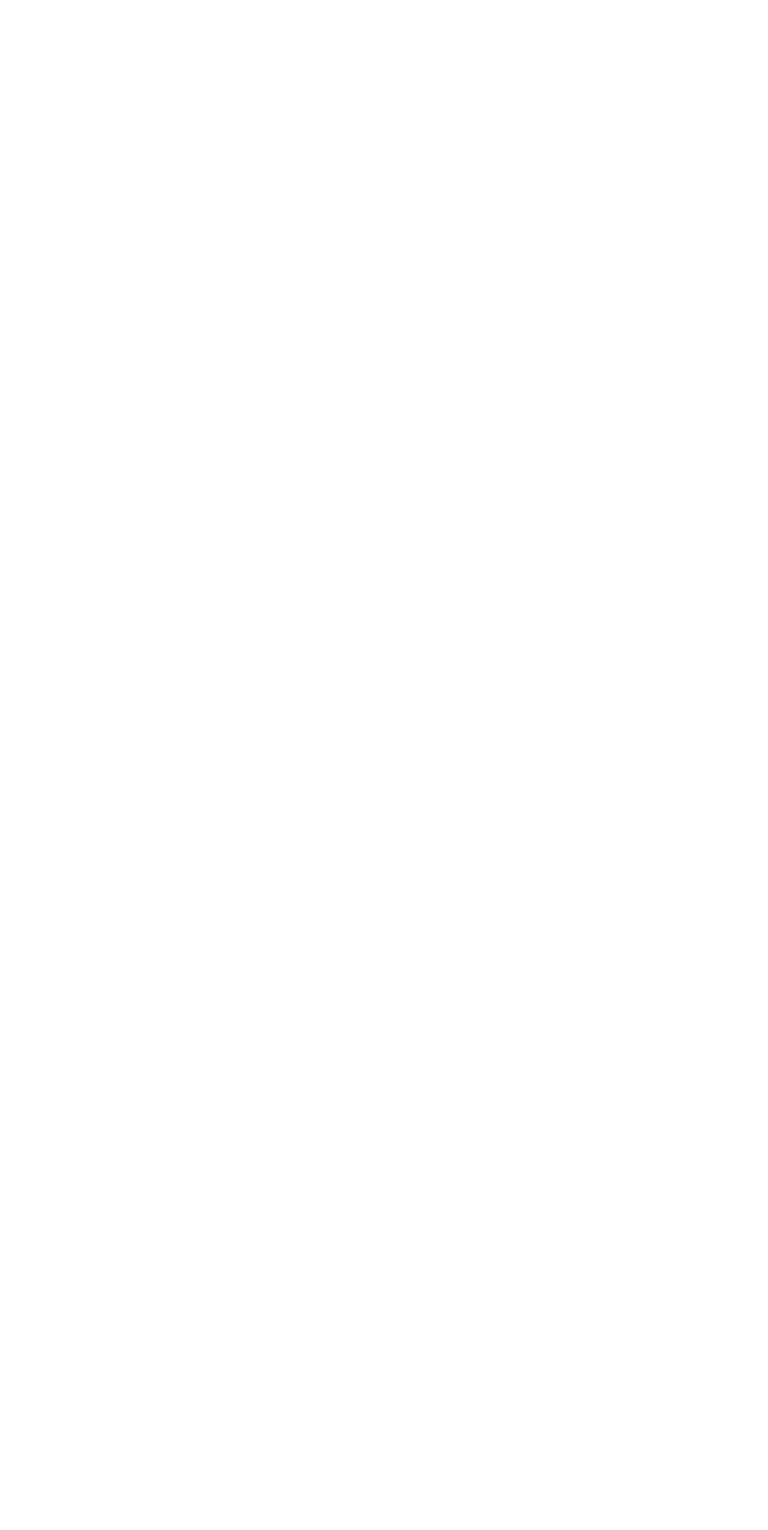
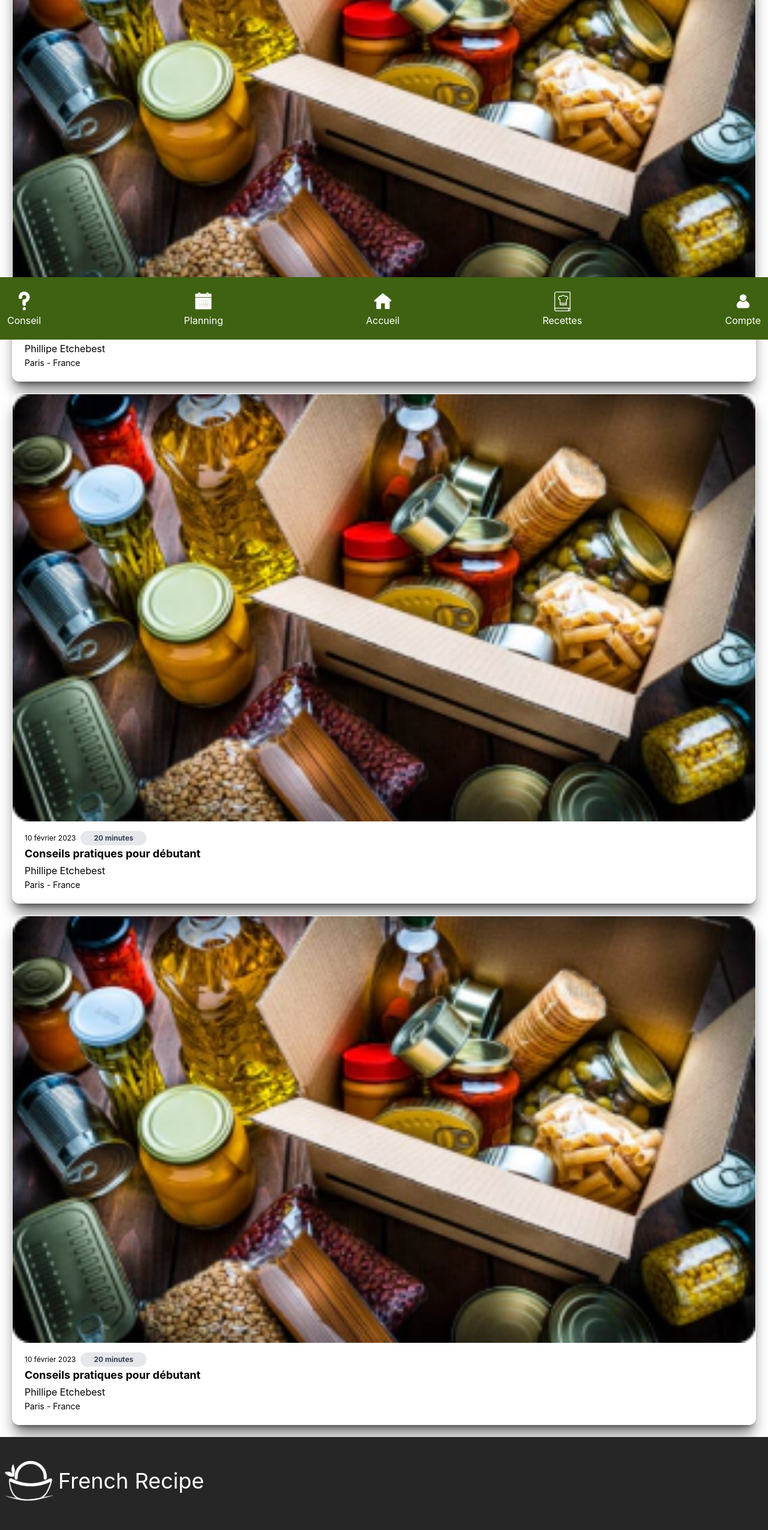
Before and after one commit to Fleurent-Julien/2022-sae203-projet-Fleurent-Garnier-Bondy, a Vue app: page / in a window 1280 px wide. Before the commit this address had no page. Shown: the part 234-2784 px from the top of the page at 60% size. Before the commit the page ends 800 px from the top, so only its background shows below. Built offline with nearby package versions, Linux system fonts and the light colour scheme.

Commit message:
Index visible

```diff
--- a/src/App.vue
+++ b/src/App.vue
@@ -1,8 +1,15 @@
 <script setup lang="ts">
 import { RouterView } from 'vue-router'
-import Navigation from './components/Navigation.vue';
+import cardconseils from '@/components/cardconseils.vue';
+import Navigation from '@/components/Navigation.vue';
+import FooterPage from '@/components/FooterPage.vue';
 </script>
 
 <template>
+  <cardconseils></cardconseils>
+      <cardconseils></cardconseils>
+      <cardconseils></cardconseils>
+      <Navigation></Navigation>
+      <FooterPage></FooterPage>
   <RouterView />
 </template>
```
